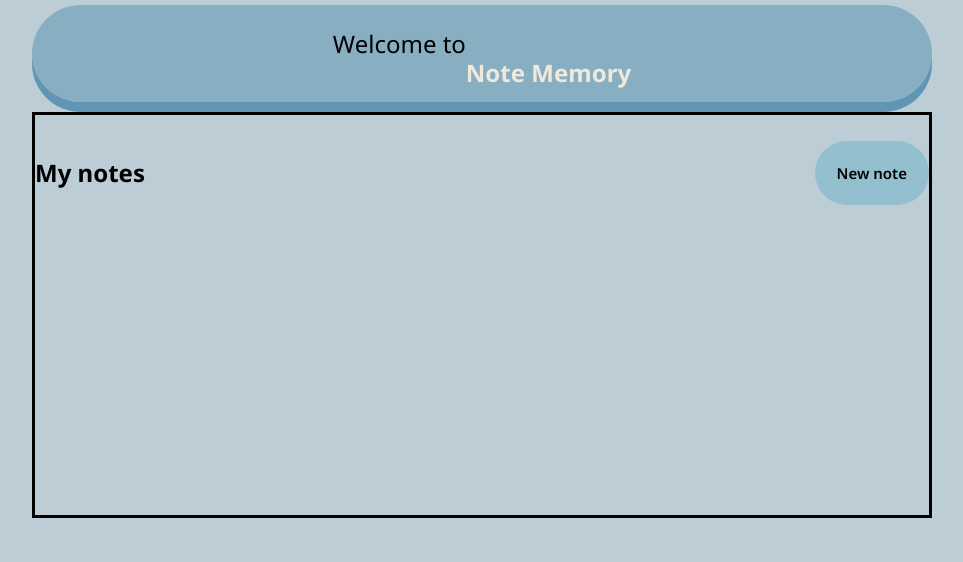
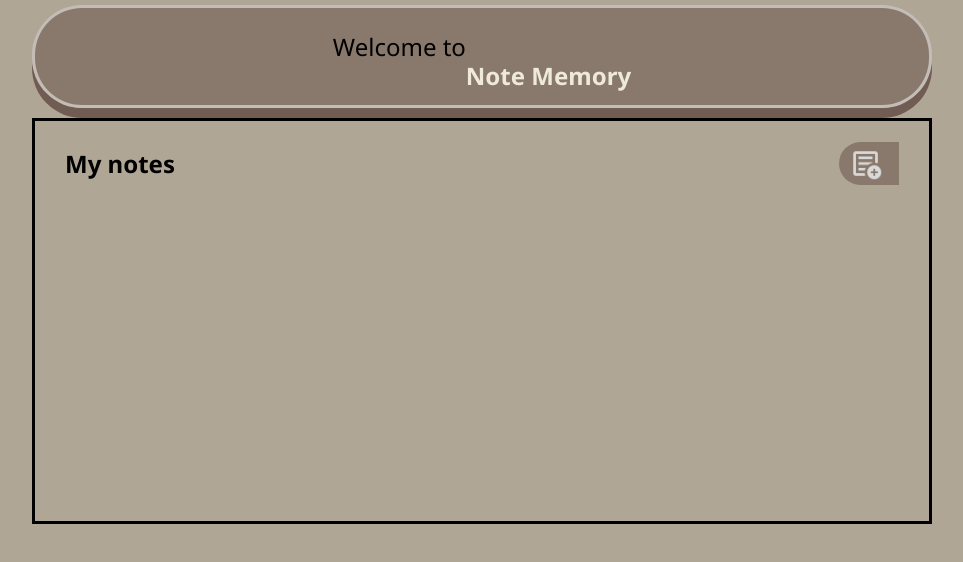
Before and after one commit to ange25-ca/NoteMemory, a React (Vite) app: page / in a window 1280 px wide. Shown: the top 562 px of the page, without its empty margins (158-1121 px from the left). Built offline with nearby package versions, Linux system fonts and the light colour scheme.

Commit message:
cambio de colores

```diff
--- a/src/App.css
+++ b/src/App.css
@@ -5,11 +5,11 @@
     text-align: center;
     font-family: "Noto Sans", sans-serif;
     font-weight: 400;
-    --color-primary: #6096B4;
-    --color-navbar: #6097b48e;
+    --color-primary: #705C53;
+    --color-navbar: #705c5399;
     --color-secondary: #93BFCF;
-    --color-tertiary: #BDCDD6;
-    --color-background: #EEE9DA;
+    --color-tertiary: #B0A695;
+    --color-background: #EAE4DD;
     --color-info: #FEFBE7;
 }
 
@@ -21,7 +21,9 @@
     display: flex;
     justify-content: center;
     align-items: center;
-    box-shadow: 0 10px 0px var(--color-primary);
+    box-shadow:
+    0 10px 0px var(--color-primary);
+    border: solid rgba(255, 255, 255, 0.502);
 }
 
 .navbar h1 {
@@ -44,7 +46,10 @@
     justify-content: space-between;
     align-items: center;
     text-align: center;
-    margin-top: 20px;
+    margin-top: 5px;
+    margin-left: 30px;
+    margin-right: 30px;
+    margin-bottom: 2px;
 }
 
 .general-content {
@@ -52,25 +57,27 @@
     max-width: 1200px;
 }
 
-
 /* Estilos del Modal para creación de notas */
 .modal {
     display: flex;
     flex-direction: column;
+    border:solid;
     position: fixed;
     top: 50%;
     left: 50%;
     width: 400px;
     transform: translate(-50%, -50%);
-    background-color: #748DA6;
+    color: #FEFBE7;
+    background-color: var(--color-tertiary);
     border-radius: 50px;
     z-index: 2000;
 }
 
 .info-modal {
-    background-color: #9CB4CC;
+    background-color: var(--color-primary);
     border-bottom-left-radius: 50px;
     border-bottom-right-radius: 50px;
+    border: solid;
     display: flex;
     flex-direction: column;
     margin-bottom: 0px;
@@ -116,6 +123,25 @@ textarea {
 }
 
 
+/*Estilos para el botones*/
+.buttonAddnote{
+    border-bottom-left-radius: 45px;
+    border-top-left-radius: 45px;
+    border: none;
+    background-color: var(--color-navbar);
+    cursor: pointer;
+    transition: transform 0.01s ease-in-out;
+}
+
+.buttonAddnote:hover {
+    background-color: var(--color-tertiary);
+}
+
+.buttonAddnote:active{
+    transform: scale(0.9);
+    background-color: none;
+}
+
 /* Estilos del drag */
 .droppable-area {
     border: solid;
@@ -154,14 +180,9 @@ textarea {
 
 .note-content button {
     margin-right: 5px; /* Espaciado entre botones */
-    padding: 5px 10px;
+    padding: 5px 1px;
     background-color: #6096B4;
     color: white;
-    border: none;
     border-radius: 3px;
     cursor: pointer;
 }
-
-.note-content button:hover {
-    background-color: #4E7B93;
-}
--- a/src/components/newNote.tsx
+++ b/src/components/newNote.tsx
@@ -2,6 +2,8 @@
 
 //Creación del componente funcional para el botón de nueva nota
 import React from 'react';
+//importo la imagen
+import noteIcon from '../assets/add_notes_griss.png';
 
 //Se crea una interfaz para la el botón de crear nota
 interface NewNoteButtonProps {
@@ -12,7 +14,9 @@ interface NewNoteButtonProps {
 const NewNoteButton: React.FC<NewNoteButtonProps> = ({ openModal }) => {
     //Se cambia el estado del botón a true
     return (
-    <button onClick={openModal}>New note</button>
+    <button className='buttonAddnote' onClick={openModal}>
+        <img src={noteIcon} alt="New Note" style={{ width: '35px', height: '35px', marginRight:'10px',marginLeft: '3px', marginTop: '3px'}}></img>
+    </button>
 );
 };
 
--- a/src/index.css
+++ b/src/index.css
@@ -4,10 +4,8 @@
   font-weight: 400;
   color: #000;
   background-color: var(--color-tertiary);
-  --color-primary: #6096B4;
-  --color-secondary: #93BFCF;
-  --color-tertiary: #BDCDD6;
-  --color-background: #EEE9DA;
+  --color-tertiary: #B0A695;
+
 }
 
 a {
@@ -22,12 +20,12 @@ body {
   min-height: 100vh;
 }
 
-button {
+/*button {
   border-radius: 50px;
   border: 2px solid transparent;
   font-size: 15px;
   font-weight: 600;
-  padding: 20px;
+  padding: 10px;
   font-family: "Noto Sans", sans-serif;
   background-color: var(--color-secondary);
   cursor: pointer;
@@ -36,4 +34,4 @@ button {
 
 button:hover {
   border-color: var(--color-primary);
-}
+}}*/
```
Also changed, not shown: src/components/notes.tsx (+6 -1 lines), src/assets/add_notes_griss.png (added).
